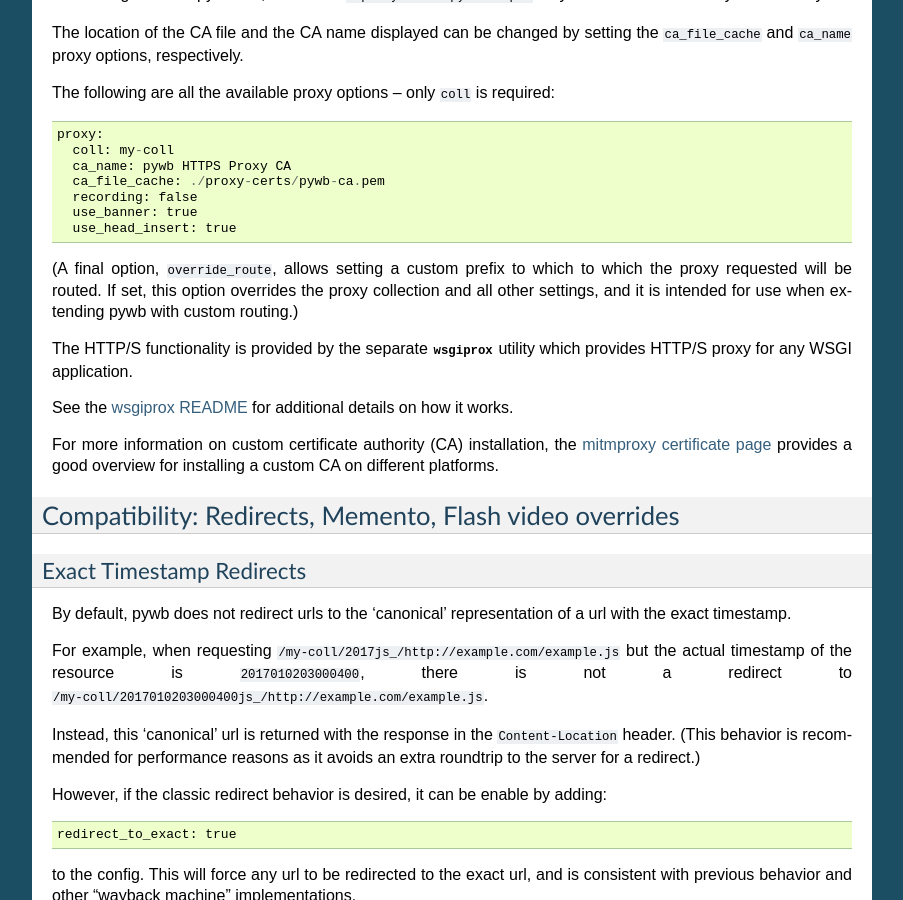
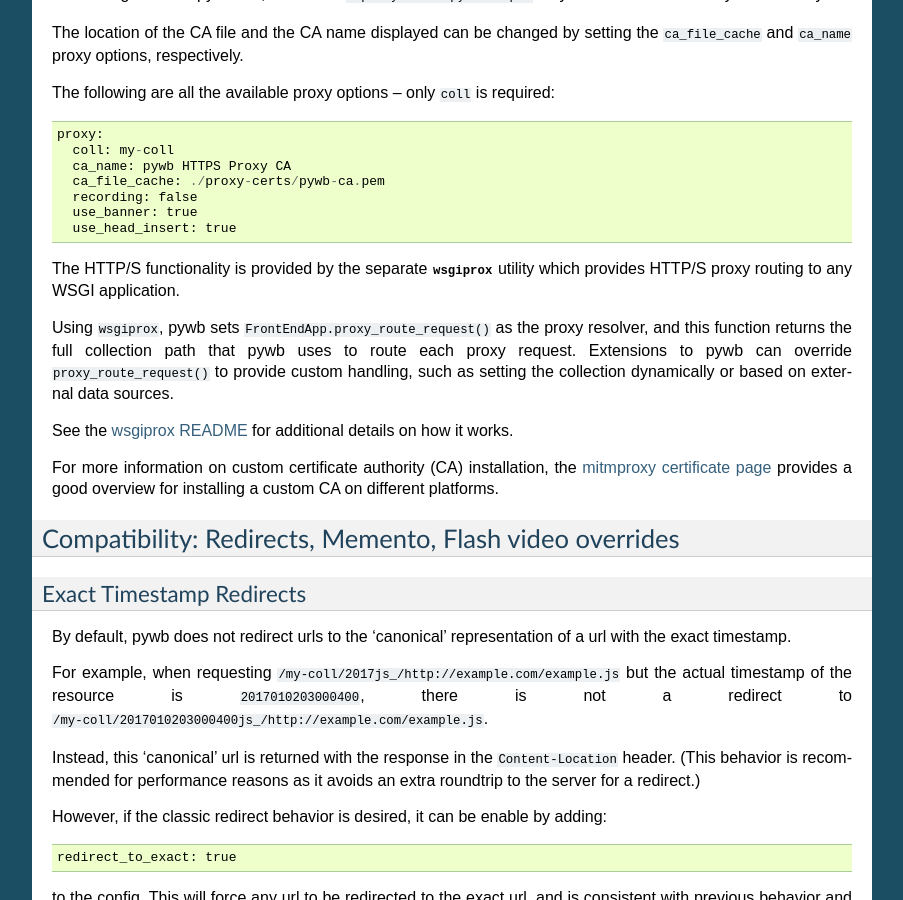
Before and after one commit to webrecorder/pywb, a Sphinx documentation site: the page built from docs/manual/configuring.rst, in a window 1280 px wide and 900 px high, scrolled down 8449 px. Shown: the whole window, without its empty margins (198-1101 px from the left). Built offline with Sphinx 7.4.7, drawn with Linux system fonts in a browser that asks for light colours; pages that are not in the unit, such as notebooks, are missing from menus.

Commit message:
proxy: use FrontEndApp.proxy_route_request() to determine proxy route Extensions can override this function to provide custom proxy routing Update docs

```diff
--- a/docs/manual/configuring.rst
+++ b/docs/manual/configuring.rst
@@ -478,11 +478,11 @@ The following are all the available proxy options -- only ``coll`` is required::
     use_banner: true
     use_head_insert: true
 
-(A final option, ``override_route``, allows setting a custom prefix to which to which the proxy requested will be routed.
-If set, this option overrides the proxy collection and all other settings, and it is intended for use when extending pywb with custom routing.)
+The HTTP/S functionality is provided by the separate :mod:`wsgiprox` utility which provides HTTP/S proxy routing
+to any WSGI application.
 
-The HTTP/S functionality is provided by the separate :mod:`wsgiprox` utility which provides HTTP/S proxy
-for any WSGI application.
+Using ``wsgiprox``, pywb sets ``FrontEndApp.proxy_route_request()`` as the proxy resolver, and this function returns the full collection path that pywb uses to route each proxy request.
+Extensions to pywb can override ``proxy_route_request()`` to provide custom handling, such as setting the collection dynamically or based on external data sources.
 
 See the `wsgiprox README <https://github.com/webrecorder/wsgiprox/blob/master/README.rst>`_ for additional details on how it works.
 
```
Also changed, not shown: 2 other files.
